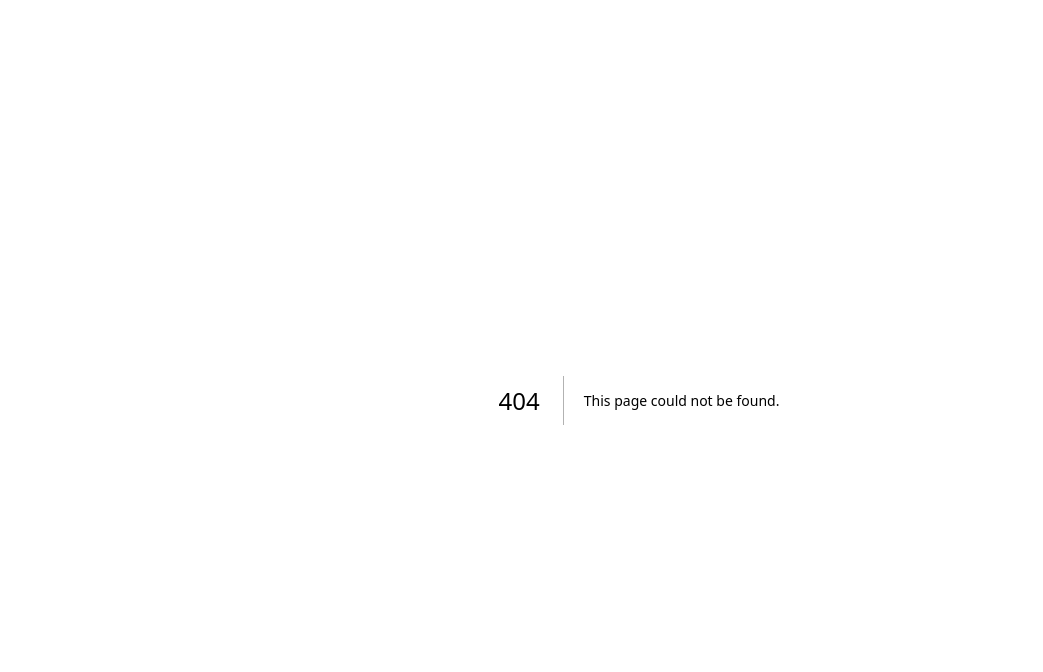
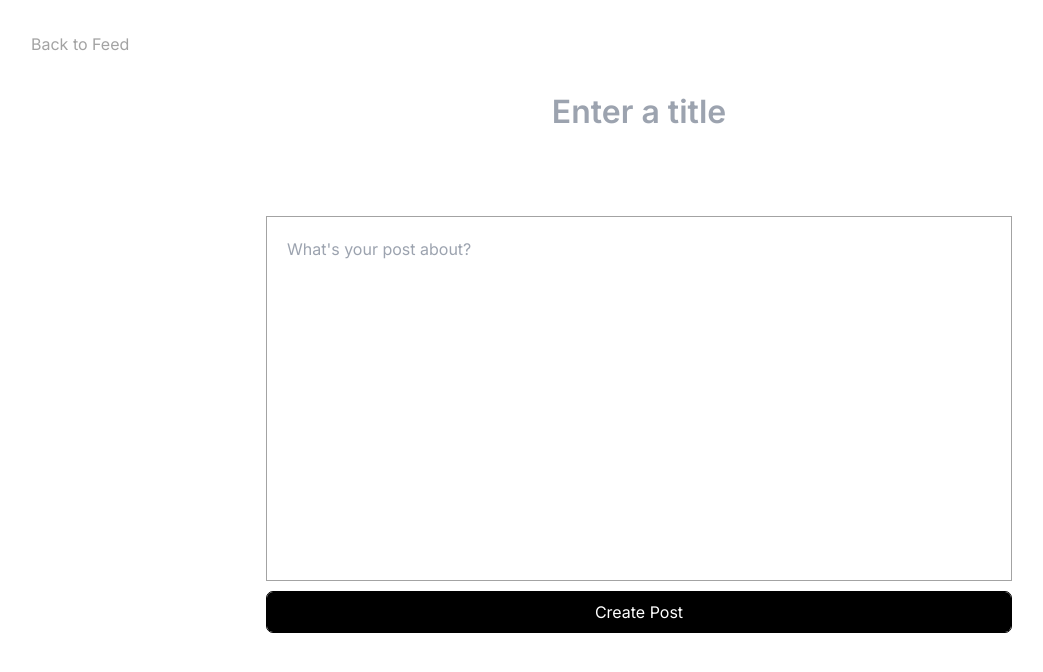
Before and after one commit to m-ku66/Test-Blog, a Next.js app: page /create in a window 1280 px wide. Before the commit this address had no page. Shown: the top 672 px of the page, without its empty margins (1-1044 px from the left). Built offline with nearby package versions, Linux system fonts and the light colour scheme; no server answers.

Commit message:
Added post creation functionality and got the feed page to read from Firestore db

```diff
--- a/app/components/BlogItem.tsx
+++ b/app/components/BlogItem.tsx
@@ -1,25 +1,15 @@
 import React from "react";
 
-const BlogItem = () => {
+type PostProps = {
+  blogPost: any;
+};
+
+const BlogItem: React.FC<PostProps> = ({ blogPost }) => {
   return (
     <div className="relative shadow-md rounded-md p-5 flex flex-col gap-5 w-[300px] h-[400px] outline outline-1 outline-neutral-400 hover:outline-black duration-150 overflow-hidden">
       <div className="absolute z-[5] w-full h-full bg-gradient-to-t from-white/[0.8] to-white/[0]"></div>
-      <h1 className="text-[1.2rem] font-semibold">
-        A Pretty Long Blog Post Title For Testing Purposes
-      </h1>
-      <p className="text-[1rem] text-neutral-700">
-        Blog post content. This will be whatever the user writes it out to be.
-        It's hard coded now, but will be dynamic later on.Blog post content.
-        This will be whatever the user writes it out to be. It's hard coded now,
-        but will be dynamic later on.Blog post content. This will be whatever
-        the user writes it out to be. It's hard coded now, but will be dynamic
-        later on.Blog post content. This will be whatever the user writes it out
-        to be. It's hard coded now, but will be dynamic later on.Blog post
-        content. This will be whatever the user writes it out to be. It's hard
-        coded now, but will be dynamic later on.Blog post content. This will be
-        whatever the user writes it out to be. It's hard coded now, but will be
-        dynamic later on.
-      </p>
+      <h1 className="text-[1.2rem] font-semibold">{blogPost.title}</h1>
+      <p className="text-[1rem] text-neutral-700">{blogPost.content}</p>
     </div>
   );
 };
--- /dev/null
+++ b/app/create/page.tsx
@@ -0,0 +1,86 @@
+"use client";
+import React from "react";
+import Link from "next/link";
+import {
+  setDoc,
+  collection,
+  doc,
+} from "firebase/firestore";
+import { db } from "../lib/firebase/client";
+import useAuth from "../lib/hooks/useAuth";
+import { useRouter } from "next/navigation";
+
+const postCreationComponent = () => {
+  const router = useRouter();
+  const user = useAuth();
+
+  async function createPost(e: React.FormEvent<HTMLFormElement>) {
+    e.preventDefault();
+    let postObj = {
+      title: e.currentTarget["post-title"].value,
+      content: e.currentTarget["post-content"].value,
+      dateCreated: new Date(),
+      id: new Date().getTime().toString() + "post",
+    };
+
+    /**
+     * Create a reference to what you want your db structure to look like.
+     * EX:
+     *
+     * db + "collection name" + collection item's ID + "sub collection name"
+     *                                 |
+     *                                 V
+     * Database => collection name => collection item => collection item's items
+     */
+    const postRef = collection(db, "users", user?.uid, "posts"); // create a user table in our db and give each user a post table
+
+    try {
+      await setDoc(doc(postRef), postObj); // create a data reference using postObj and add it to the collection our postRef is pointing to, then push to db
+    } catch (error) {
+      console.log(error);
+    } finally {
+      router.push("/feed");
+    }
+  }
+
+  return (
+    <div className="container max-w-full h-screen flex flex-col items-center gap-5 p-5">
+      <div className="w-full p-3 flex justify-between">
+        <h1 className="text-neutral-400 hover:text-black duration-150 cursor-pointer select-none">
+          <Link href={"/feed"}>Back to Feed</Link>
+        </h1>
+      </div>
+      <form
+        className="flex flex-col items-center gap-10 w-full h-full"
+        onSubmit={createPost}
+      >
+        <h1 className="text-[2rem] font-semibold select-none">
+          <input
+            className="text-center outline-none"
+            type="text"
+            name="post-title"
+            id="postTitle"
+            placeholder="Enter a title"
+          />
+        </h1>
+        <hr />
+        <div className=" flex flex-col gap-3 w-[60%] h-[60%]">
+          <textarea
+            className="p-5 resize-none w-full h-full outline outline-1 outline-neutral-400"
+            name="post-content"
+            id="postContent"
+            placeholder="What's your post about?"
+          ></textarea>
+          <button
+            className="outline outline-1 outline-black p-2 bg-black rounded-md text-white hover:bg-white hover:text-black duration-150"
+            type="submit"
+          >
+            Create Post
+          </button>
+        </div>
+      </form>
+    </div>
+  );
+};
+
+export default postCreationComponent;
--- a/app/feed/page.tsx
+++ b/app/feed/page.tsx
@@ -1,21 +1,50 @@
 "use client";
-import React, { useState } from "react";
+import React, { useState, useEffect } from "react";
 import BlogItem from "../components/BlogItem";
 import Link from "next/link";
 import { signOut } from "firebase/auth";
 import { auth } from "../lib/firebase/client";
 import { useRouter } from "next/navigation";
+import useAuth from "../lib/hooks/useAuth";
+import { db } from "../lib/firebase/client";
+import { collection, getDocs } from "firebase/firestore";
 
 const FeedComponent = () => {
   const [blogPosts, setBlogPosts] = useState<any[]>([]);
+  const user = useAuth();
   const router = useRouter();
 
-  const testArray = [1, 2, 3, 4, 5, 6, 7, 8, 9, 1, 1, 1, 1, 1];
+  console.log("User in FeedComponent:", user);
 
-  function handleSignout() {
+  useEffect(() => {
+    console.log("useEffect called");
+
+    if (user) {
+      const fetchPosts = async () => {
+        try {
+          console.log("Fetching posts for user:", user?.uid);
+          const postRef = collection(db, "users", user?.uid, "posts");
+          const querySnapshot = await getDocs(postRef);
+          const postCollection = querySnapshot.docs.map((doc) => ({
+            ...doc.data(),
+            id: doc.id,
+          }));
+          setBlogPosts(postCollection);
+          console.log("Fetched blog posts:", postCollection);
+        } catch (error) {
+          console.error("Error fetching posts: ", error);
+        }
+      };
+      fetchPosts();
+    } else {
+      console.log("User is null or undefined");
+    }
+  }, [user]);
+
+  const handleSignout = () => {
     signOut(auth);
     router.push("/");
-  }
+  };
 
   return (
     <div className="px-10 container max-w-full h-screen flex flex-col items-center">
@@ -27,18 +56,25 @@ const FeedComponent = () => {
           Logout
         </h1>
         <h1 className="text-[2rem] font-semibold select-none">Your Feed</h1>
-        <h1 className="text-neutral-400 hover:text-black duration-150 cursor-pointer select-none">
+        <h1
+          onClick={() => router.push("/create")}
+          className="text-neutral-400 hover:text-black duration-150 cursor-pointer select-none"
+        >
           Create Post
         </h1>
       </div>
       <div className="px-10 w-full h-full flex flex-wrap justify-center overflow-x-hidden">
-        {testArray.map((blogPost, blogPostIndex) => (
-          <div key={blogPostIndex} className="m-3 cursor-pointer">
-            <Link href={`/feed/${blogPostIndex}`}>
-              <BlogItem />
-            </Link>
-          </div>
-        ))}
+        {blogPosts.length > 0 ? (
+          blogPosts.map((blogPost: any) => (
+            <div key={blogPost.id} className="m-3 cursor-pointer">
+              <Link href={`/feed/${blogPost.id}`}>
+                <BlogItem blogPost={blogPost} />
+              </Link>
+            </div>
+          ))
+        ) : (
+          <p>No blog posts available</p>
+        )}
       </div>
     </div>
   );
```
